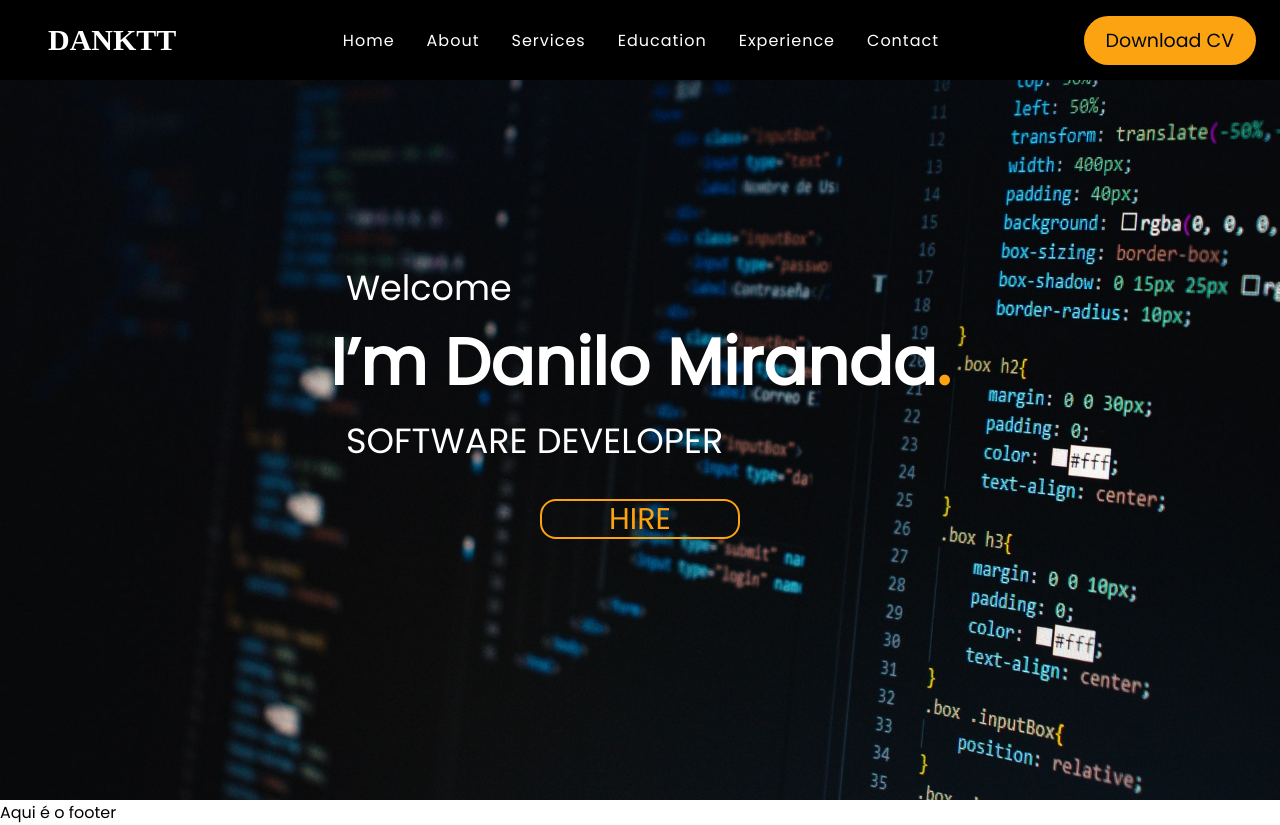
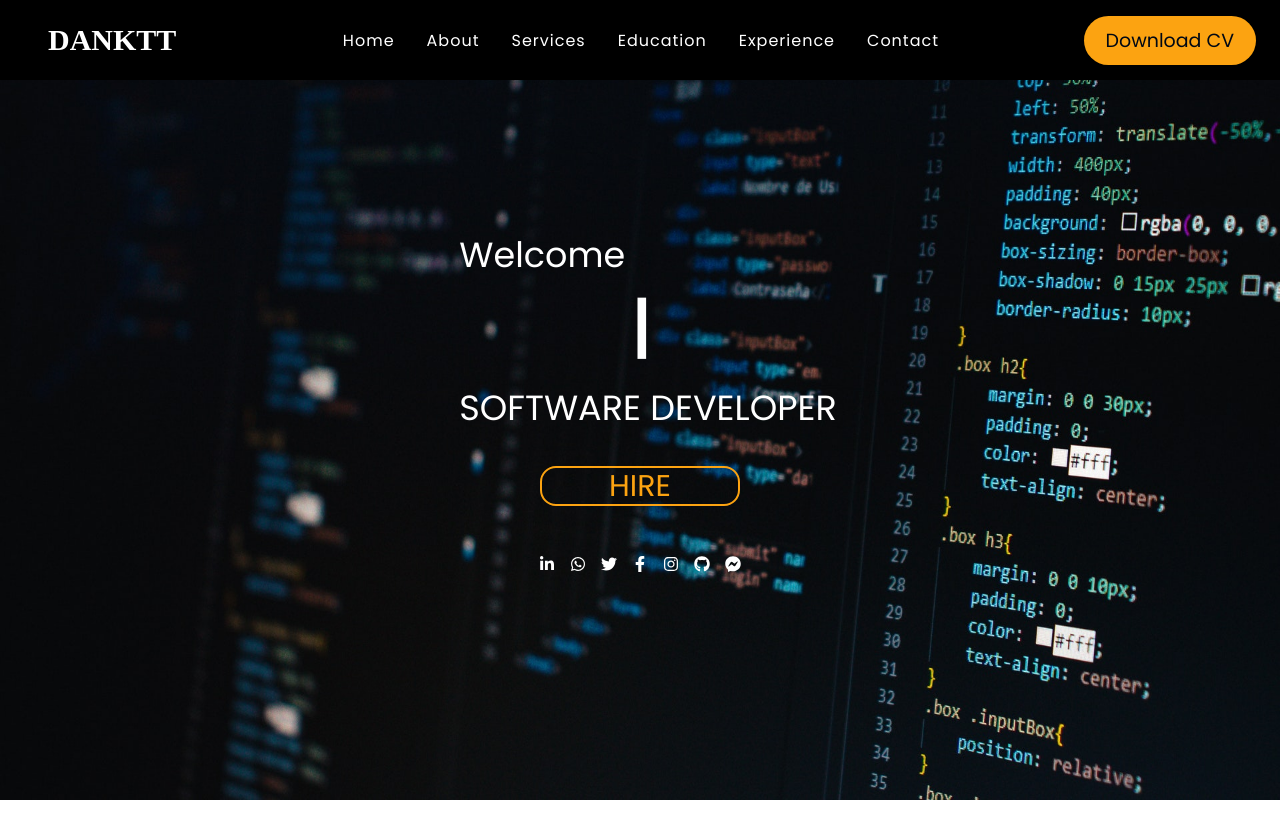
Before and after one commit to danktt/My_Resume, a React (Create React App) app: page / in a window 1280 px wide. Built offline with nearby package versions, Linux system fonts and the light colour scheme; a web font is replaced by a local one.

Commit message:
typeEffect

```diff
--- a/package.json
+++ b/package.json
@@ -19,6 +19,7 @@
     "react-scroll": "^1.8.3",
     "styled-components": "^5.3.0",
     "typescript": "^4.1.2",
+    "typewriter-effect": "^2.18.0",
     "web-vitals": "^1.0.1"
   },
   "scripts": {
--- /dev/null
+++ b/src/components/Footer/FooterElements.ts
@@ -0,0 +1,14 @@
+import styled from "styled-components";
+
+
+export const FooterWrapper = styled.div`
+  color: #fff;
+  margin-top: 50px;
+  display:flex;
+  justify-content: space-between;
+  cursor: pointer;
+  gap: 15px;
+
+
+
+`
--- /dev/null
+++ b/src/components/Footer/index.tsx
@@ -0,0 +1,31 @@
+import {
+  FaFacebookF,
+  FaFacebookMessenger,
+  FaGithub,
+  FaInstagram,
+  FaLinkedinIn,
+  FaTwitter,
+  FaWhatsapp
+} from "react-icons/fa"
+import {FooterWrapper} from './FooterElements'
+
+
+
+
+const Footer: React.FC = () =>{
+  return (
+    <>
+    <FooterWrapper>
+      <FaLinkedinIn />
+      <FaWhatsapp />
+      <FaTwitter />
+      <FaFacebookF />
+      <FaInstagram />
+      <FaGithub />
+      <FaFacebookMessenger />
+    </FooterWrapper>
+    </>
+  )
+}
+
+export default Footer
--- a/src/components/HeroSection/HeroElements.ts
+++ b/src/components/HeroSection/HeroElements.ts
@@ -56,9 +56,7 @@ export const HeroContent = styled.div`
   flex-direction: column;
   align-items: center;
 
-  ::-webkit-scrollbar {
-    width: 0px;
-  }
+
 
 `
 export const HeroP1 = styled.p`
@@ -141,5 +139,3 @@ transition : filter 0.2s;
 }
 
 `
-export const HeroFooter = styled.footer`
-`
--- a/src/components/HeroSection/index.tsx
+++ b/src/components/HeroSection/index.tsx
@@ -1,4 +1,5 @@
 import Back from '../../assets/images/back.jpg'
+import Typewriter from 'typewriter-effect'
 import {
   // HeroContainer,
   HeroBg,
@@ -10,8 +11,8 @@ import {
   Container,
   HeroBtnWrapper,
   Button,
-  HeroFooter
 } from './HeroElements'
+import Footer from '../Footer'
 
 
 const HeroSection: React.FC = () => {
@@ -25,7 +26,20 @@ const HeroSection: React.FC = () => {
       {/* </HeroContainer> */}
       <HeroContent>
         <HeroP1>Welcome</HeroP1>
-        <HeroH1>I’m Danilo Miranda <p>.</p></HeroH1>
+        <HeroH1>
+          <Typewriter
+            options={{
+              autoStart: true,
+              loop: true,
+              delay: 100,
+              strings: [
+                "I’m Danilo Miranda",
+                "I’m a Web Developer",
+                "I’m a Designer",
+              ],
+            }}
+          />
+          </HeroH1>
         <HeroP>SOFTWARE DEVELOPER</HeroP>
 
         <HeroBtnWrapper>
@@ -33,11 +47,10 @@ const HeroSection: React.FC = () => {
             HIRE
           </Button>
         </HeroBtnWrapper>
+          <Footer />
       </HeroContent>
     </Container>
-    <HeroFooter>
-      Aqui é o footer
-    </HeroFooter>
+
   </>
   )
 }
```
Also changed, not shown: 1 other file (tests, documents, lock files or other folders).
